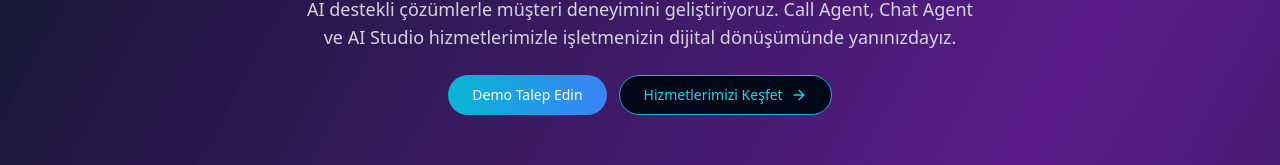
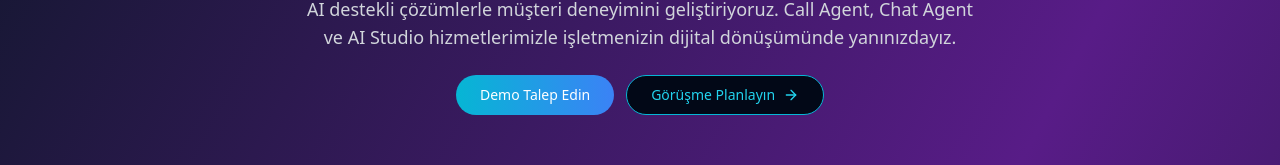
Before and after one commit to mjakoos/aigents4, a React (Vite) app: page /agency in a window 1280 px wide. Shown: the part 322-487 px from the top of the page. Built offline with nearby package versions, Linux system fonts and the light colour scheme.

Commit message:
Updated Agency.tsx

```diff
--- a/src/pages/Agency.tsx
+++ b/src/pages/Agency.tsx
@@ -75,7 +75,7 @@
               Demo Talep Edin
             </Button>
             <Button variant="outline" className="border-cyan-500 text-cyan-400 hover:bg-cyan-500/10 px-6 py-3 rounded-full">
-              Hizmetlerimizi Keşfet
+              Görüşme Planlayın
               <ArrowRight className="w-4 h-4 ml-2" />
             </Button>
           </div>
```
